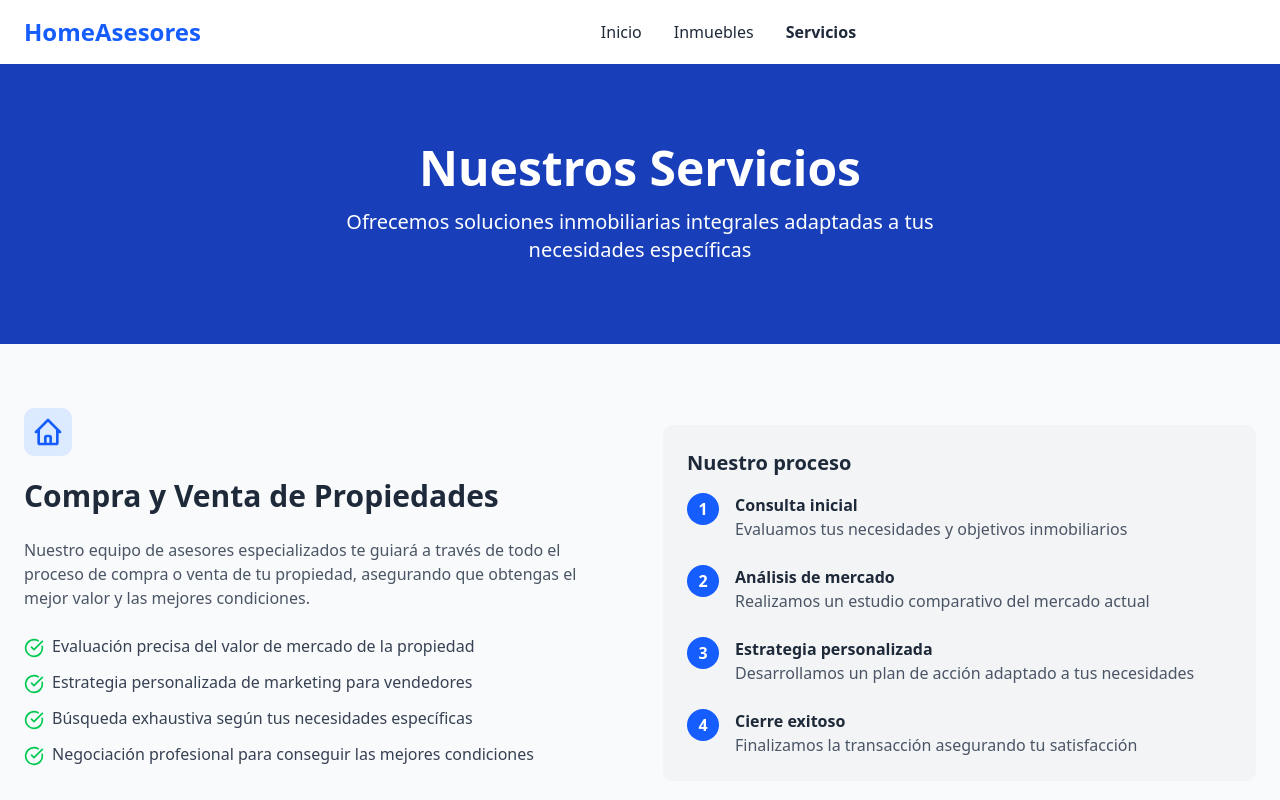
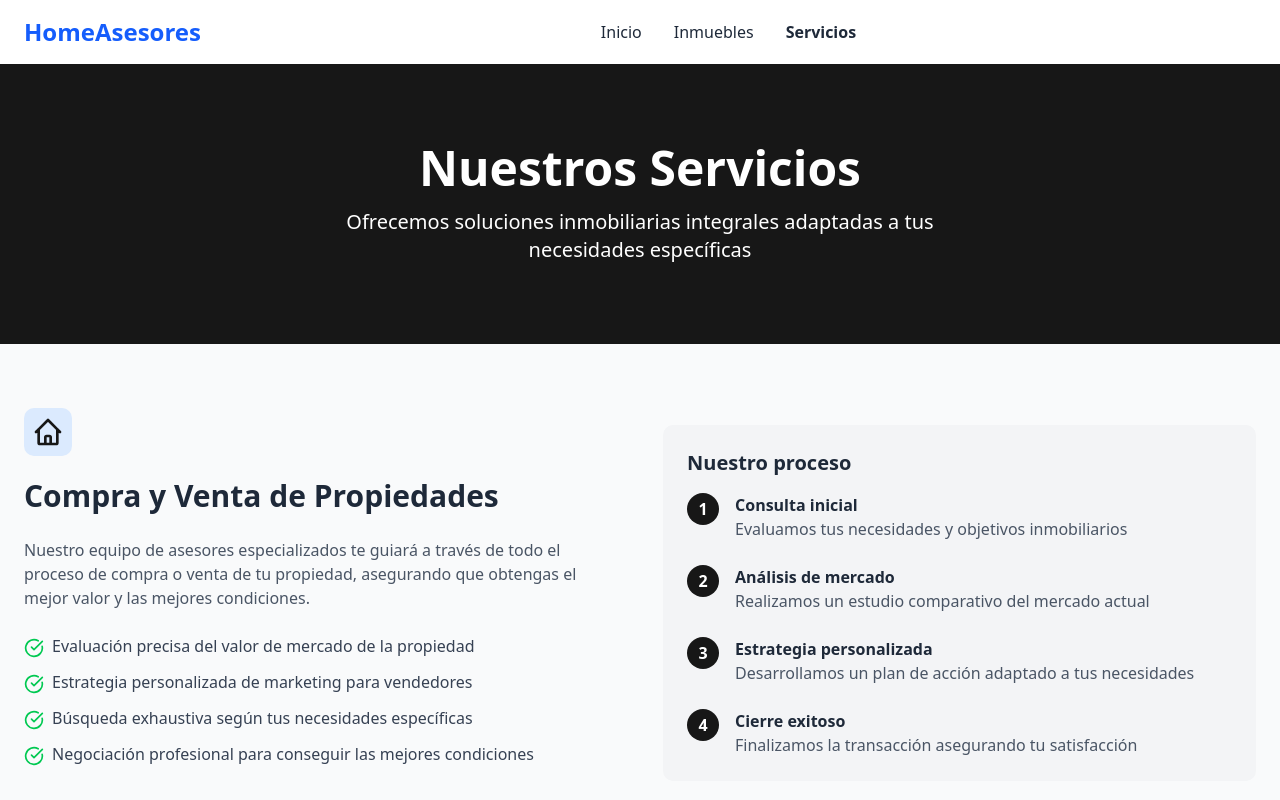
Before and after one commit to fprzg/hr-homeasesoresinmobiliarios, a React (Vite) app in the folder apps/frontend/: page /servicios in a window 1280 px wide. Shown: the top 800 px of the page. Built offline with nearby package versions, Linux system fonts and the light colour scheme; what hono would draw is missing.

Commit message:
saved servicios.tsx

```diff
--- a/apps/frontend/src/routes/servicios.tsx
+++ b/apps/frontend/src/routes/servicios.tsx
@@ -9,8 +9,8 @@ function RouteComponent() {
   return (
     <div className="font-sans bg-gray-50">
       {/* Page Header */}
-      <section className="relative bg-blue-700 text-white py-20">
-        <div className="absolute inset-0 bg-blue-900 opacity-50"></div>
+      <section className="relative bg-primary text-white py-20">
+        {/* <div className="absolute inset-0 bg-blue-900 opacity-50"></div> */}
         <div className="container mx-auto px-6 relative z-10 text-center">
           <h1 className="text-4xl md:text-5xl font-bold mb-4">Nuestros Servicios</h1>
           <p className="text-xl max-w-2xl mx-auto">
@@ -27,7 +27,7 @@ function RouteComponent() {
             <div className="flex flex-col md:flex-row gap-12 items-center">
               <div className="md:w-1/2">
                 <div className="bg-blue-100 p-2 inline-block rounded-lg mb-4">
-                  <svg className="w-8 h-8 text-blue-600" fill="none" stroke="currentColor" viewBox="0 0 24 24" xmlns="http://www.w3.org/2000/svg">
+                  <svg className="w-8 h-8 text-primary" fill="none" stroke="currentColor" viewBox="0 0 24 24" xmlns="http://www.w3.org/2000/svg">
                     <path strokeLinecap="round" strokeLinejoin="round" strokeWidth="2" d="M3 12l2-2m0 0l7-7 7 7M5 10v10a1 1 0 001 1h3m10-11l2 2m-2-2v10a1 1 0 01-1 1h-3m-6 0a1 1 0 001-1v-4a1 1 0 011-1h2a1 1 0 011 1v4a1 1 0 001 1m-6 0h6"></path>
                   </svg>
                 </div>
@@ -64,28 +64,28 @@ function RouteComponent() {
                 <h3 className="text-xl font-semibold text-gray-800 mb-4">Nuestro proceso</h3>
                 <div className="space-y-6">
                   <div className="flex">
-                    <div className="rounded-full bg-blue-600 text-white w-8 h-8 flex items-center justify-center font-bold mr-4 flex-shrink-0">1</div>
+                    <div className="rounded-full bg-primary text-white w-8 h-8 flex items-center justify-center font-bold mr-4 flex-shrink-0">1</div>
                     <div>
                       <h4 className="font-semibold text-gray-800">Consulta inicial</h4>
                       <p className="text-gray-600">Evaluamos tus necesidades y objetivos inmobiliarios</p>
                     </div>
                   </div>
                   <div className="flex">
-                    <div className="rounded-full bg-blue-600 text-white w-8 h-8 flex items-center justify-center font-bold mr-4 flex-shrink-0">2</div>
+                    <div className="rounded-full bg-primary text-white w-8 h-8 flex items-center justify-center font-bold mr-4 flex-shrink-0">2</div>
                     <div>
                       <h4 className="font-semibold text-gray-800">Análisis de mercado</h4>
                       <p className="text-gray-600">Realizamos un estudio comparativo del mercado actual</p>
                     </div>
                   </div>
                   <div className="flex">
-                    <div className="rounded-full bg-blue-600 text-white w-8 h-8 flex items-center justify-center font-bold mr-4 flex-shrink-0">3</div>
+                    <div className="rounded-full bg-primary text-white w-8 h-8 flex items-center justify-center font-bold mr-4 flex-shrink-0">3</div>
                     <div>
                       <h4 className="font-semibold text-gray-800">Estrategia personalizada</h4>
                       <p className="text-gray-600">Desarrollamos un plan de acción adaptado a tus necesidades</p>
                     </div>
                   </div>
                   <div className="flex">
-                    <div className="rounded-full bg-blue-600 text-white w-8 h-8 flex items-center justify-center font-bold mr-4 flex-shrink-0">4</div>
+                    <div className="rounded-full bg-primary text-white w-8 h-8 flex items-center justify-center font-bold mr-4 flex-shrink-0">4</div>
                     <div>
                       <h4 className="font-semibold text-gray-800">Cierre exitoso</h4>
                       <p className="text-gray-600">Finalizamos la transacción asegurando tu satisfacción</p>
@@ -101,7 +101,7 @@ function RouteComponent() {
             <div className="flex flex-col md:flex-row gap-12 items-center">
               <div className="md:w-1/2 order-1 md:order-2">
                 <div className="bg-blue-100 p-2 inline-block rounded-lg mb-4">
-                  <svg className="w-8 h-8 text-blue-600" fill="none" stroke="currentColor" viewBox="0 0 24 24" xmlns="http://www.w3.org/2000/svg">
+                  <svg className="w-8 h-8 text-primary" fill="none" stroke="currentColor" viewBox="0 0 24 24" xmlns="http://www.w3.org/2000/svg">
                     <path strokeLinecap="round" strokeLinejoin="round" strokeWidth="2" d="M12 8c-1.657 0-3 .895-3 2s1.343 2 3 2 3 .895 3 2-1.343 2-3 2m0-8c1.11 0 2.08.402 2.599 1M12 8V7m0 1v8m0 0v1m0-1c-1.11 0-2.08-.402-2.599-1M21 12a9 9 0 11-18 0 9 9 0 0118 0z"></path>
                   </svg>
                 </div>
```
